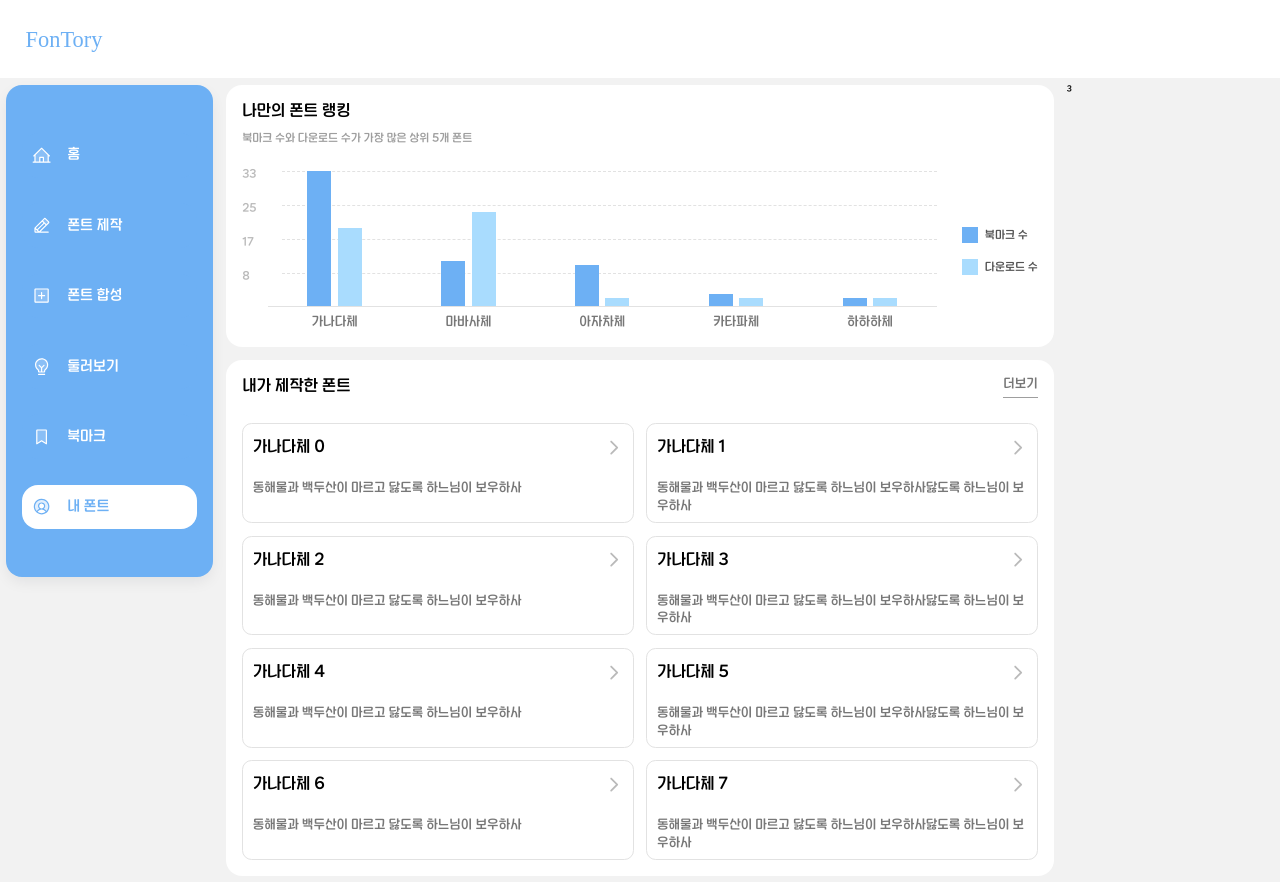
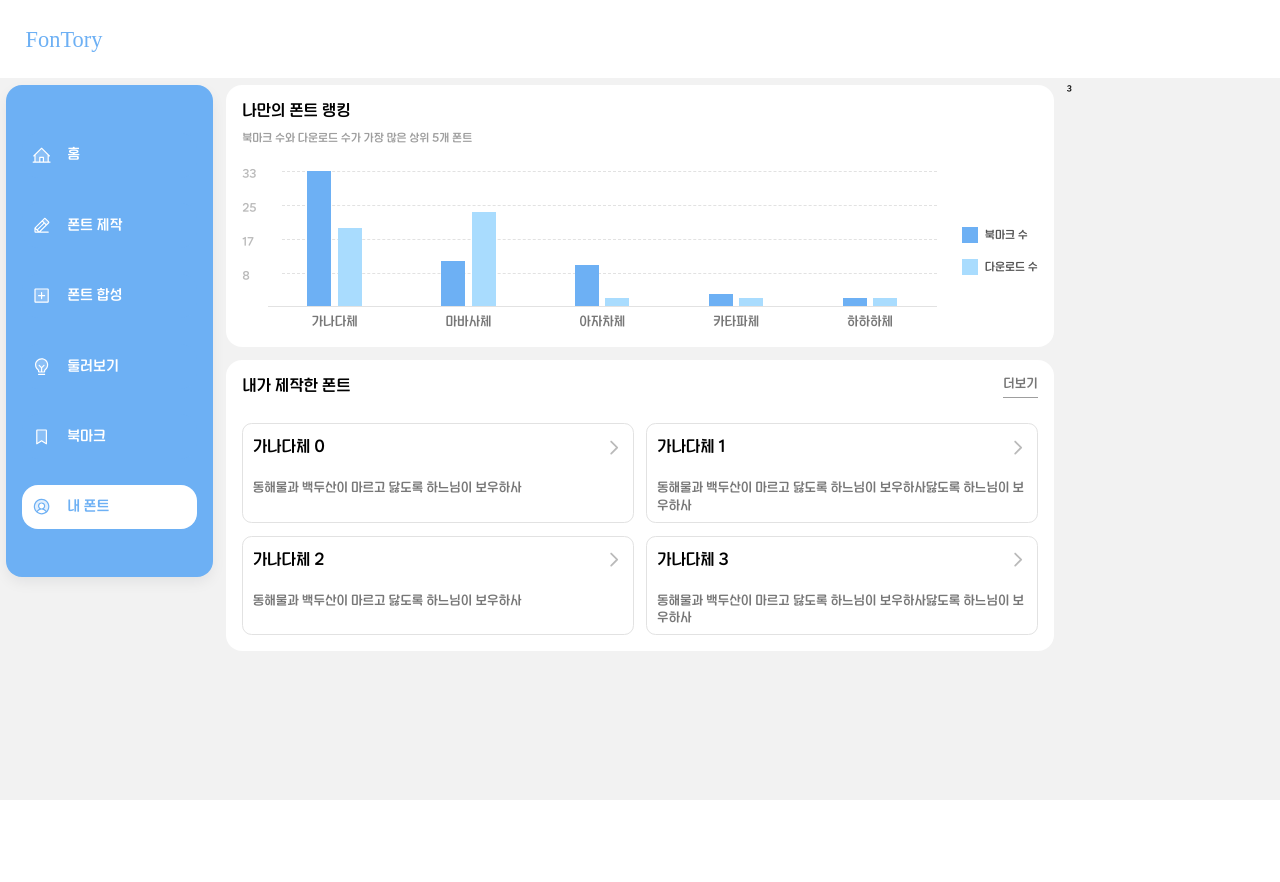
Before and after one commit to font-king/FONTory_FE, a React (Vite) app: page /my-fonts in a window 1280 px wide. After the commit the page ends 800 px from the top, so only its background shows below. Built offline with nearby package versions, Linux system fonts and the light colour scheme; a web font is replaced by a local one.

Commit message:
feat: CustomFontList 구현 (#41)

```diff
--- /dev/null
+++ b/src/pages/myFonts/ui/CustomFontList.jsx
@@ -0,0 +1,30 @@
+import styled from 'styled-components'
+
+import { FontCardWithArrow } from '@/widgets/fontCard/ui/FontCardWithArrow'
+
+const dummyFonts = () => {
+  return Array.from({ length: 4 }, (_, i) => ({
+    id: i,
+    name: `가나다체 ${i}`,
+    preview:
+      i % 2 === 0
+        ? '동해물과 백두산이 마르고 닳도록 하느님이 보우하사'
+        : '동해물과 백두산이 마르고 닳도록 하느님이 보우하사닳도록 하느님이 보우하사',
+  }))
+}
+
+export const CustomFontList = () => {
+  const fontList = dummyFonts()
+
+  return (
+    <Container>
+      {fontList.map((font) => (
+        <FontCardWithArrow key={font.id} font={font} />
+      ))}
+    </Container>
+  )
+}
+
+const Container = styled.div`
+  ${({ theme }) => theme.gridBox('1fr 1fr', undefined, undefined, undefined, 'md')};
+`
--- /dev/null
+++ b/src/pages/myFonts/ui/FontRankingChart.jsx
@@ -0,0 +1,17 @@
+import styled from 'styled-components'
+
+import { BarChart } from '@/widgets/chart/ui/BarChart'
+import { ChartLegend } from '@/widgets/chart/ui/ChartLegend'
+
+export const FontRankingChart = () => {
+  return (
+    <Container>
+      <BarChart />
+      <ChartLegend />
+    </Container>
+  )
+}
+
+const Container = styled.div`
+  ${({ theme }) => theme.flexBox('row', 'center', undefined, '4xl')};
+`
--- a/src/pages/myFonts/ui/MyFonts.jsx
+++ b/src/pages/myFonts/ui/MyFonts.jsx
@@ -1,21 +1,8 @@
-import styled from 'styled-components'
-
 import { ColumnSectionContainer } from '@/app/styles/commonStyle'
 import { SectionLayout } from '@/shared/ui/SectionLayout'
-import { BarChart } from '@/widgets/chart/ui/BarChart'
-import { ChartLegend } from '@/widgets/chart/ui/ChartLegend'
-import { FontCardWithArrow } from '@/widgets/fontCard/ui/FontCardWithArrow'
 
-const dummyFonts = () => {
-  return Array.from({ length: 8 }, (_, i) => ({
-    id: i,
-    name: `가나다체 ${i}`,
-    preview:
-      i % 2 === 0
-        ? '동해물과 백두산이 마르고 닳도록 하느님이 보우하사'
-        : '동해물과 백두산이 마르고 닳도록 하느님이 보우하사닳도록 하느님이 보우하사',
-  }))
-}
+import { CustomFontList } from './CustomFontList'
+import { FontRankingChart } from './FontRankingChart'
 
 export const MyFonts = () => {
   return (
@@ -28,10 +15,7 @@ export const MyFonts = () => {
           </SectionLayout.SubTitle>
         </SectionLayout.TitleContainer>
 
-        <ChartContainer>
-          <BarChart />
-          <ChartLegend />
-        </ChartContainer>
+        <FontRankingChart />
       </SectionLayout>
 
       <SectionLayout>
@@ -40,20 +24,8 @@ export const MyFonts = () => {
           <SectionLayout.MoreViewButton>더보기</SectionLayout.MoreViewButton>
         </SectionLayout.MoreViewContainer>
 
-        <FontGrid>
-          {dummyFonts().map((font) => (
-            <FontCardWithArrow key={font.id} font={font} />
-          ))}
-        </FontGrid>
+        <CustomFontList />
       </SectionLayout>
     </ColumnSectionContainer>
   )
 }
-
-const FontGrid = styled.div`
-  ${({ theme }) => theme.gridBox('1fr 1fr', undefined, undefined, undefined, 'md')};
-`
-
-const ChartContainer = styled.div`
-  ${({ theme }) => theme.flexBox('row', 'center', undefined, '4xl')};
-`
```
